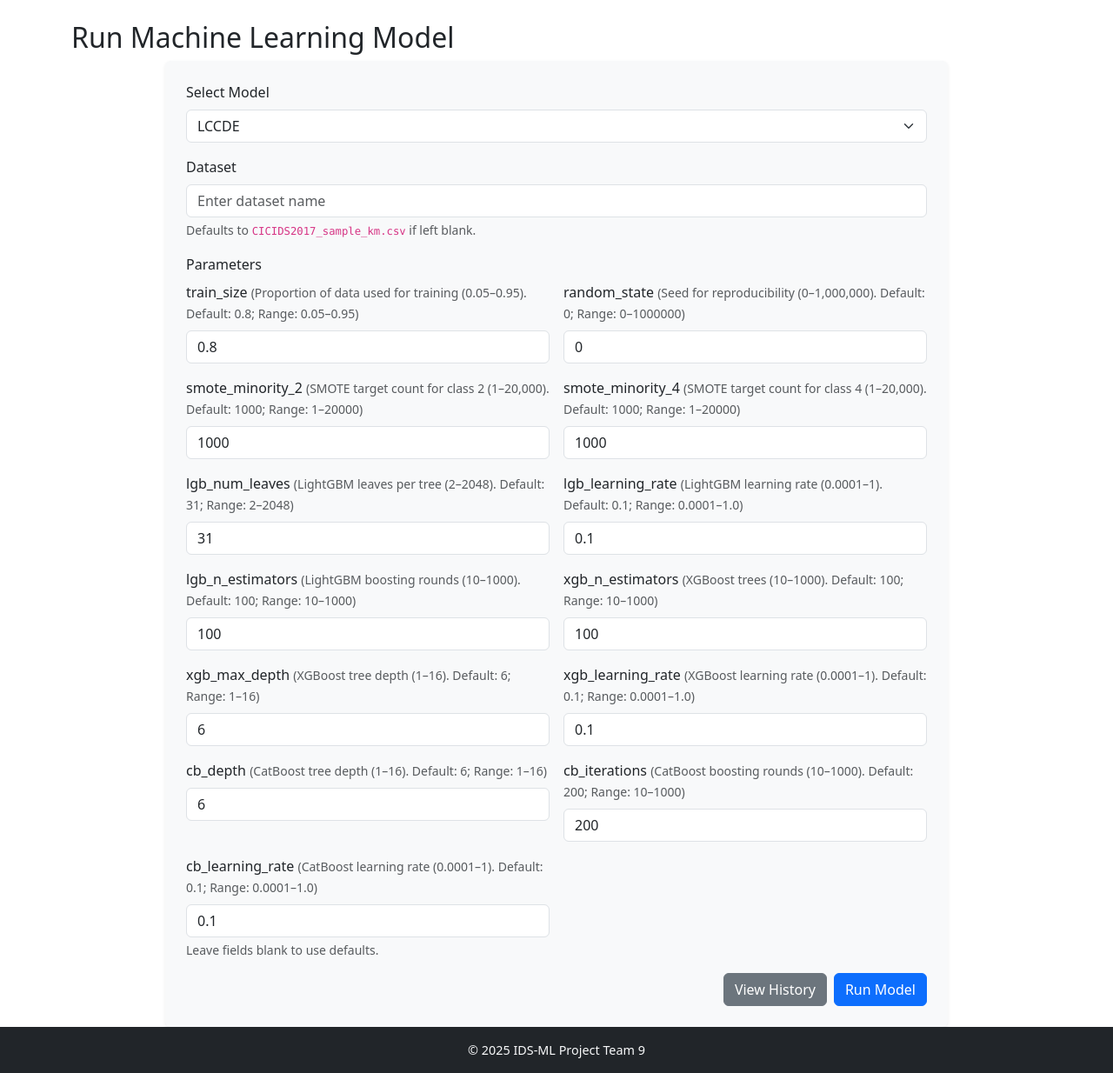
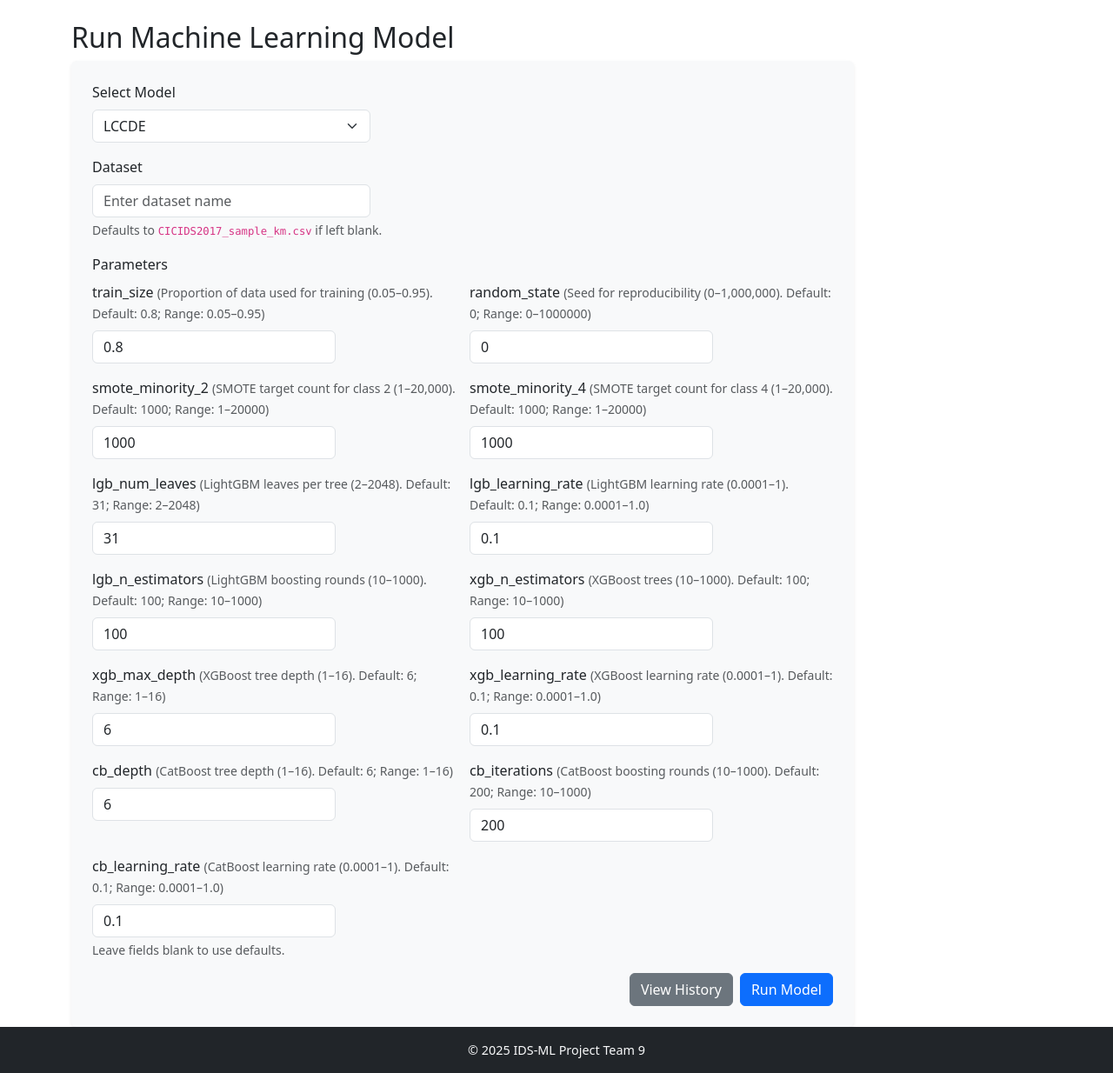
Before and after one commit to sananchaudhry/Development-Environment-for-IDS, a Flask app: page /run in a window 1280 px wide. Shown: the part 56-1290 px from the top of the page at 87% size. Run offline with Flask 3, Linux system fonts and the light colour scheme.

Commit message:
Adjust alignment and input widths on run model form

```diff
--- a/static/css/style.css
+++ b/static/css/style.css
@@ -11,7 +11,15 @@ h2 {
 
 form {
   max-width: 900px;
-  margin: 0 auto;
+  margin: 0;
+}
+
+.compact-field {
+  max-width: 320px;
+}
+
+.param-field {
+  max-width: 280px;
 }
 
 .figure-thumb {
--- a/templates/run_model.html
+++ b/templates/run_model.html
@@ -22,7 +22,7 @@
 <form action="/run" method="POST" class="p-4 bg-light rounded shadow-sm">
   <div class="mb-3">
     <label class="form-label">Select Model</label>
-    <select class="form-select" name="model">
+    <select class="form-select compact-field" name="model">
       <option value="LCCDE" {% if selected_model=='LCCDE' %}selected{% endif %}>LCCDE</option>
       <option value="Tree-Based" {% if selected_model=='Tree-Based' %}selected{% endif %}>Tree-Based IDS</option>
       <option value="MTH-IDS" {% if selected_model=='MTH-IDS' %}selected{% endif %}>MTH-IDS</option>
@@ -31,7 +31,7 @@
 
   <div class="mb-3">
     <label class="form-label">Dataset</label>
-    <input type="text" class="form-control" name="dataset" placeholder="Enter dataset name" value="{{ dataset_value }}">
+    <input type="text" class="form-control compact-field" name="dataset" placeholder="Enter dataset name" value="{{ dataset_value }}">
     <div class="form-text">Defaults to <code>CICIDS2017_sample_km.csv</code> if left blank.</div>
   </div>
 
@@ -49,7 +49,7 @@
         <input
           type="number"
           step="{{ schema.step if schema.step is defined else ('any' if is_float else 1) }}"
-          class="form-control"
+          class="form-control param-field"
           name="{{ key }}"
           value="{{ param_values[key] }}"
           placeholder="{{ defaults[key] }}"
```
